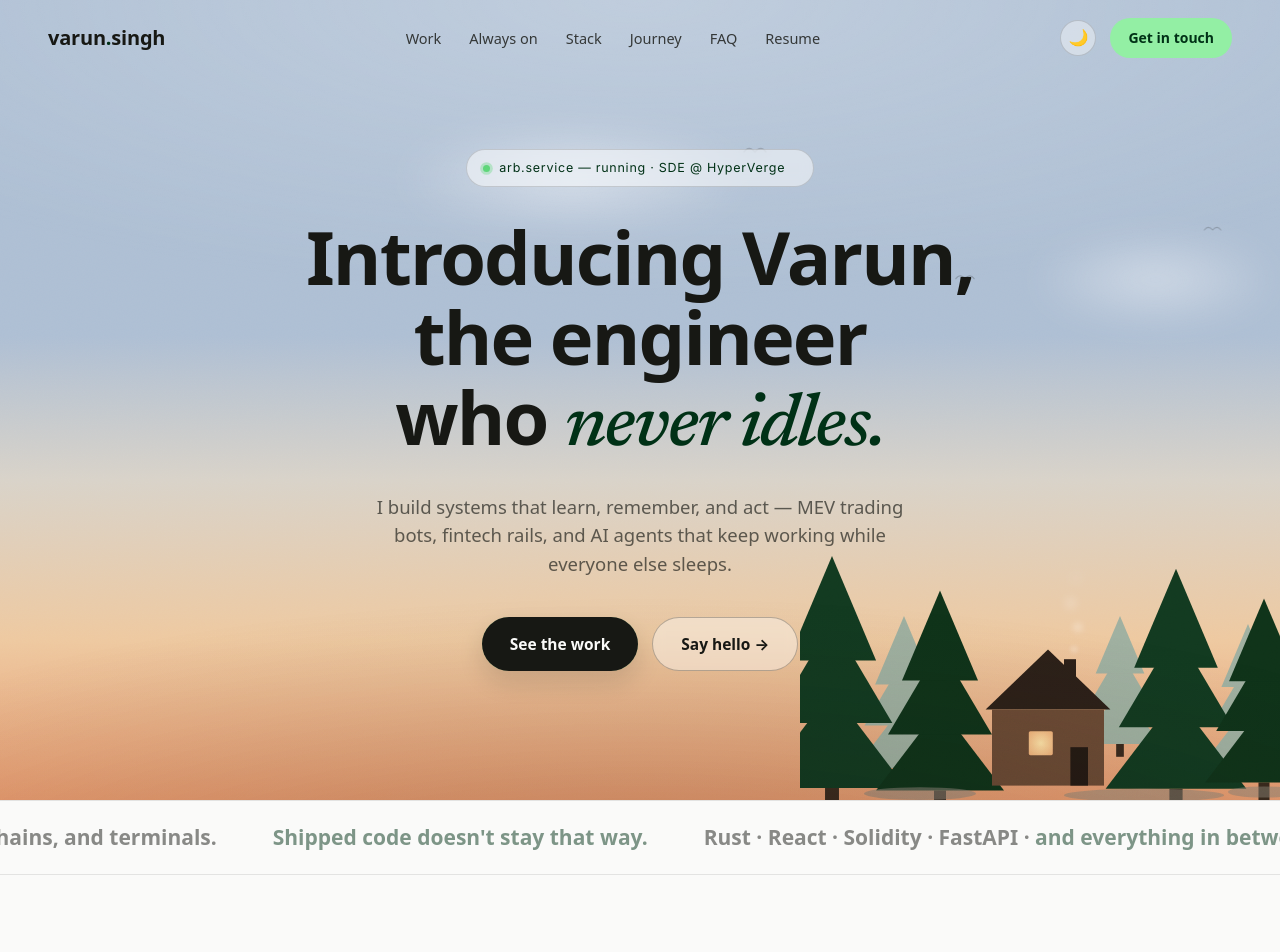
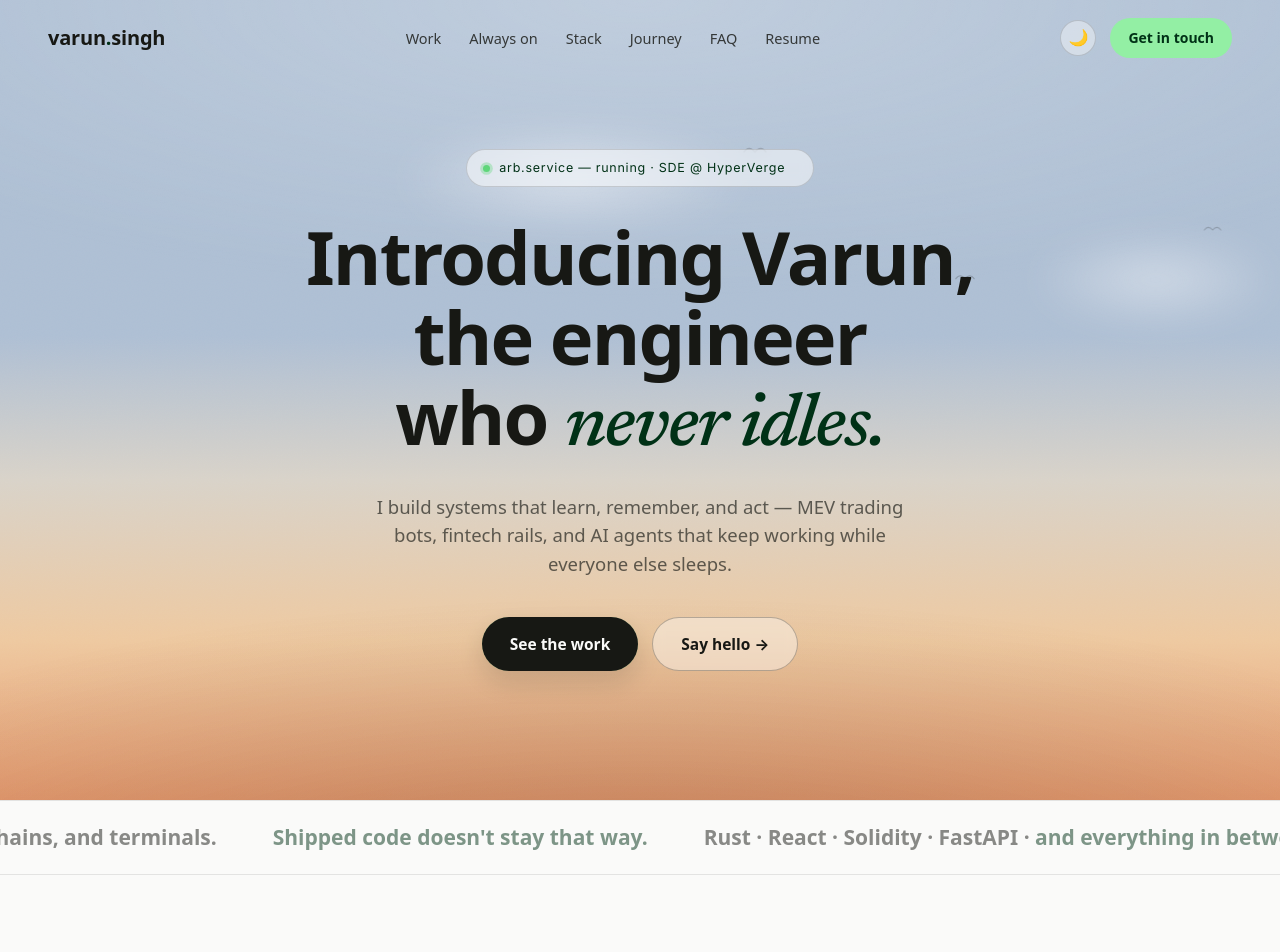
Before and after one commit to Varun-2538/Portfolio, a Next.js app: page / in a window 1280 px wide. Shown: the top 952 px of the page. Built offline with nearby package versions, Linux system fonts and the light colour scheme; a web font is replaced by a local one.

Commit message:
Remove the cabin/tree illustration from the hero
Wasn't landing well after multiple attempts at getting the proportions
right. Hero is back to just the sky gradient, drifting/flapping birds,
and clouds, plus the grain and vignette overlay from the polish pass.
Simpler and it reads better.

```diff
--- a/app/globals.css
+++ b/app/globals.css
@@ -98,35 +98,6 @@ img{max-width:100%;display:block}
   transition:background .4s ease;
 }
 .hero-birds{position:absolute;inset:0;pointer-events:none;overflow:hidden}
-.hero-cabin-scene{
-  position:absolute;right:0;bottom:0;
-  width:min(58vw,480px);aspect-ratio:600/420;
-  pointer-events:none;
-}
-[data-theme="dark"] .hero-cabin-scene{display:none}
-.hero-cabin-reflection{
-  position:absolute;left:0;right:0;bottom:-30%;height:30%;overflow:hidden;
-  transform:scaleY(-1);opacity:.28;
-  -webkit-mask-image:linear-gradient(180deg,#000,transparent 80%);
-          mask-image:linear-gradient(180deg,#000,transparent 80%);
-}
-.hero-cabin-reflection svg{position:absolute;top:0;width:100%;height:333%}
-.smoke{
-  position:absolute;left:56.25%;bottom:42%;width:6px;height:6px;border-radius:50%;
-  background:rgba(255,255,255,.75);filter:blur(2px);
-  animation:smoke-rise 4.5s ease-out infinite;
-}
-.smoke:nth-child(4){animation-delay:1.1s}
-.smoke:nth-child(5){animation-delay:2.2s}
-.smoke:nth-child(6){animation-delay:3.3s}
-@keyframes smoke-rise{
-  0%{transform:translate(0,0) scale(1);opacity:0}
-  10%{opacity:.55}
-  35%{transform:translate(5px,-30px) scale(1.6);opacity:.4}
-  65%{transform:translate(-4px,-58px) scale(2.3);opacity:.22}
-  100%{transform:translate(7px,-90px) scale(3.1);opacity:0}
-}
-[data-theme="dark"] .smoke{display:none}
 .hero-birds svg{position:absolute;opacity:.5;animation:drift linear infinite}
 .cloud{
   position:absolute;border-radius:50%;
--- a/components/Hero.tsx
+++ b/components/Hero.tsx
@@ -1,69 +1,4 @@
 import { hero, links } from "@/lib/content";
-
-function Pine({
-  x,
-  baseY,
-  height,
-  color,
-}: {
-  x: number;
-  baseY: number;
-  height: number;
-  color: string;
-}) {
-  const w1 = height * 0.32;
-  const w2 = height * 0.26;
-  const w3 = height * 0.19;
-  return (
-    <g transform={`translate(${x},${baseY})`}>
-      <rect x={-height * 0.03} y={0} width={height * 0.06} height={height * 0.1} fill="#3a2a1d" />
-      <polygon points={`0,${-height * 0.42} ${-w1},0 ${w1},0`} fill={color} />
-      <polygon points={`0,${-height * 0.72} ${-w2},${-height * 0.28} ${w2},${-height * 0.28}`} fill={color} />
-      <polygon points={`0,${-height} ${-w3},${-height * 0.55} ${w3},${-height * 0.55}`} fill={color} />
-    </g>
-  );
-}
-
-function CabinCluster() {
-  return (
-    <svg
-      viewBox="0 0 600 420"
-      style={{ position: "absolute", inset: 0, width: "100%", height: "100%" }}
-    >
-      {/* back, hazier trees for depth */}
-      <Pine x={130} baseY={380} height={190} color="#9fb0a0" />
-      <Pine x={560} baseY={375} height={175} color="#9fb0a0" />
-      <Pine x={400} baseY={350} height={160} color="#9fb0a0" />
-
-      {/* front trees flanking the cabin */}
-      <Pine x={40} baseY={405} height={290} color="#123a20" />
-      <Pine x={175} baseY={408} height={250} color="#0f3319" />
-      <Pine x={470} baseY={406} height={275} color="#123a20" />
-      <Pine x={580} baseY={398} height={230} color="#0f3319" />
-
-      {/* cabin */}
-      <g transform="translate(310,402)">
-        <polygon points="-78,-95 0,-170 78,-95" fill="#2c2018" />
-        <rect x="-70" y="-95" width="140" height="95" fill="#6b4a34" />
-        <rect x="20" y="-158" width="15" height="42" fill="#2c2018" />
-        <rect x="-24" y="-68" width="30" height="30" rx="2" fill="url(#cabinGlow)" />
-        <rect x="28" y="-48" width="22" height="48" fill="#241a13" />
-      </g>
-
-      {/* shoreline */}
-      <ellipse cx="150" cy="412" rx="70" ry="8" fill="#8a8478" opacity=".55" />
-      <ellipse cx="430" cy="414" rx="100" ry="8" fill="#8a8478" opacity=".5" />
-      <ellipse cx="580" cy="410" rx="45" ry="7" fill="#8a8478" opacity=".5" />
-
-      <defs>
-        <radialGradient id="cabinGlow" cx="50%" cy="50%" r="70%">
-          <stop offset="0%" stopColor="#ffe4a8" />
-          <stop offset="100%" stopColor="#f2b078" />
-        </radialGradient>
-      </defs>
-    </svg>
-  );
-}
 
 function Bird({
   style,
@@ -139,16 +74,6 @@ export default function Hero() {
         }}
       />
 
-      <div className="hero-cabin-scene" aria-hidden="true">
-        <CabinCluster />
-        <div className="hero-cabin-reflection">
-          <CabinCluster />
-        </div>
-        <div className="smoke" />
-        <div className="smoke" />
-        <div className="smoke" />
-        <div className="smoke" />
-      </div>
       <div className="hero-grain" aria-hidden="true" />
       <div className="hero-vignette" aria-hidden="true" />
 
```
